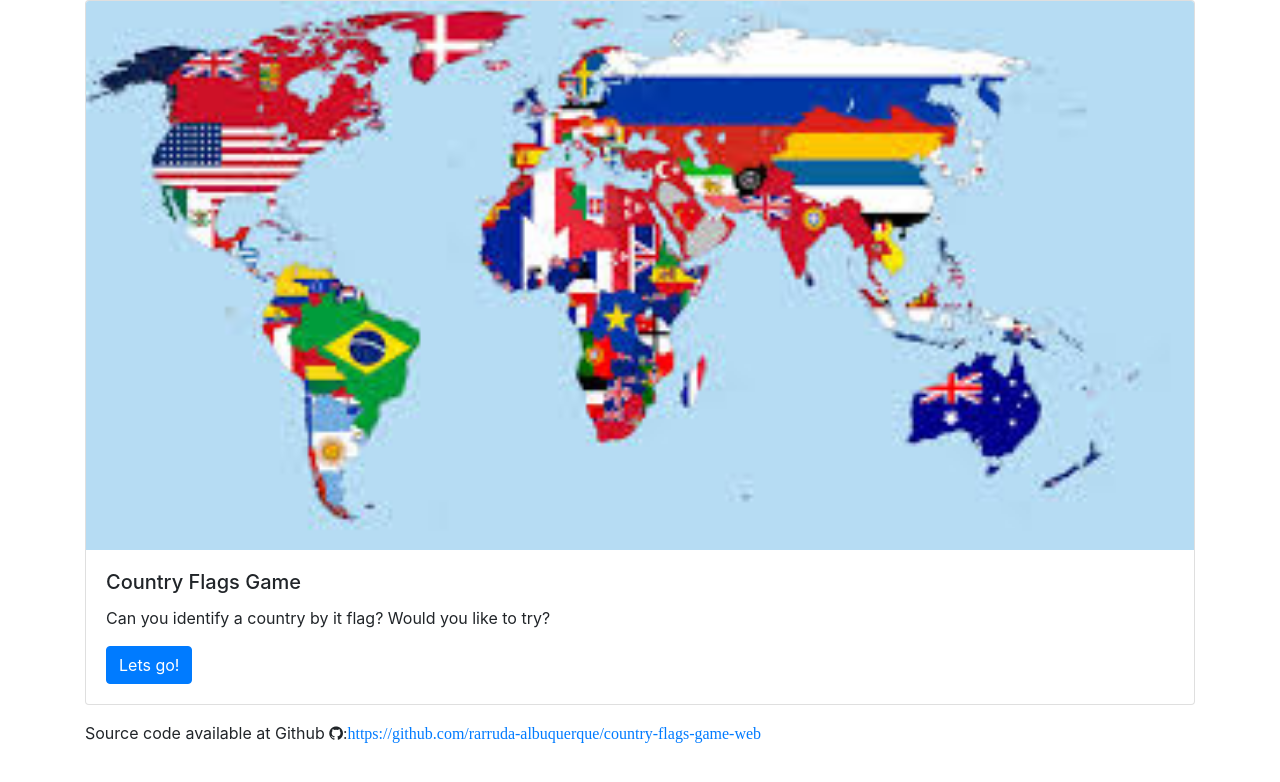
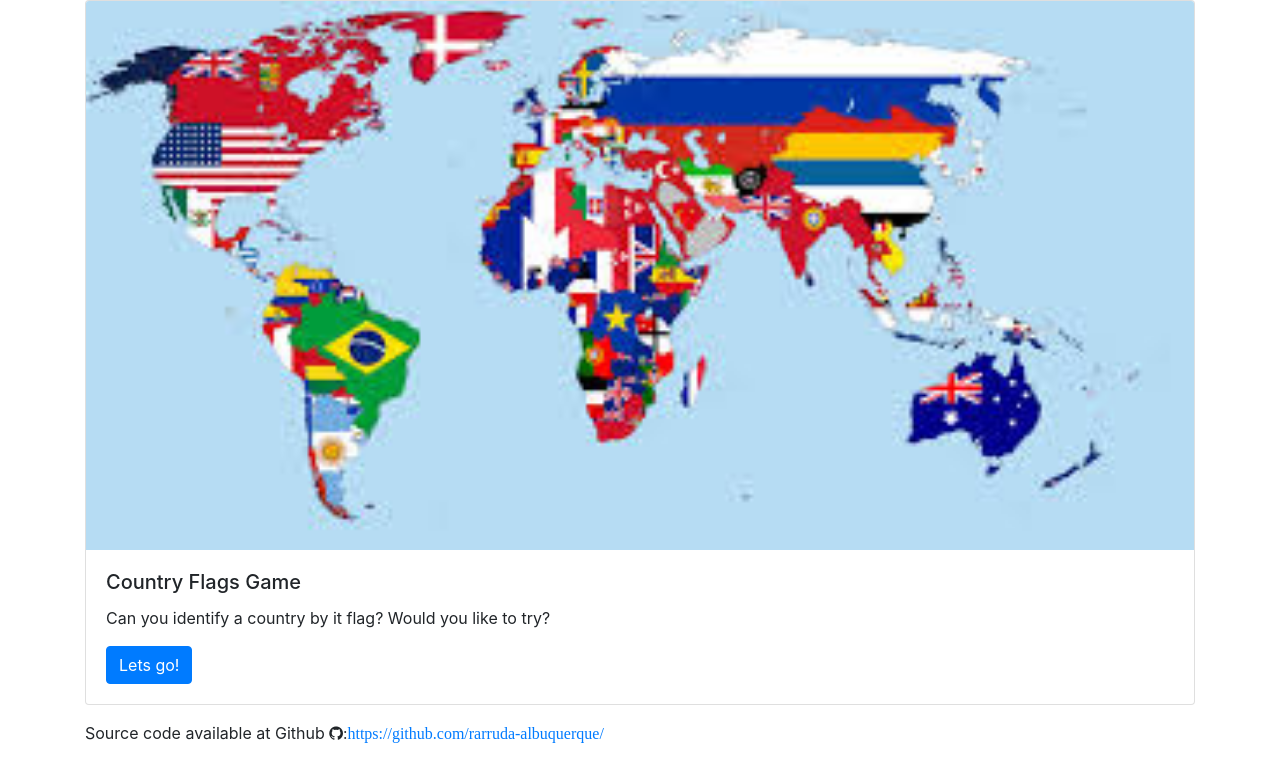
Before and after one commit to r-a-albuquerque/country-flags-game-web, a React (Create React App) app: page / in a window 1280 px wide. Shown: the top 782 px of the page. Built offline with nearby package versions, Linux system fonts and the light colour scheme.

Commit message:
included github respository reference

```diff
--- a/src/components/FlagGameMain.jsx
+++ b/src/components/FlagGameMain.jsx
@@ -190,7 +190,7 @@ class FlagGameMain extends Component {
                                 </div>
                             </div>
                         </div>
-                        <div className="mt-3">Source code available at Github <i className="fa fa-github">:<a href="https://github.com/rarruda-albuquerque/country-flags-game-web" target="_github">https://github.com/rarruda-albuquerque/country-flags-game-web</a></i></div>
+                        <div className="mt-3">Source code available at Github <i className="fa fa-github">:<a href="https://github.com/rarruda-albuquerque/" target="_github">https://github.com/rarruda-albuquerque/</a></i></div>
                     </div>
                 )}
             </React.Fragment>
--- a/src/components/Welcome.jsx
+++ b/src/components/Welcome.jsx
@@ -13,7 +13,7 @@ class Welcome extends Component {
                         <Link to="/play"><button className="btn btn-primary">Lets go!</button></Link>
                     </div>
                 </div>
-                <div className="mt-3">Source code available at Github <i className="fa fa-github">:<a href="https://github.com/rarruda-albuquerque/country-flags-game-web" target="_github">https://github.com/rarruda-albuquerque/country-flags-game-web</a></i></div>
+                <div className="mt-3">Source code available at Github <i className="fa fa-github">:<a href="https://github.com/rarruda-albuquerque/" target="_github">https://github.com/rarruda-albuquerque/</a></i></div>
             </React.Fragment>
 
         )
```
